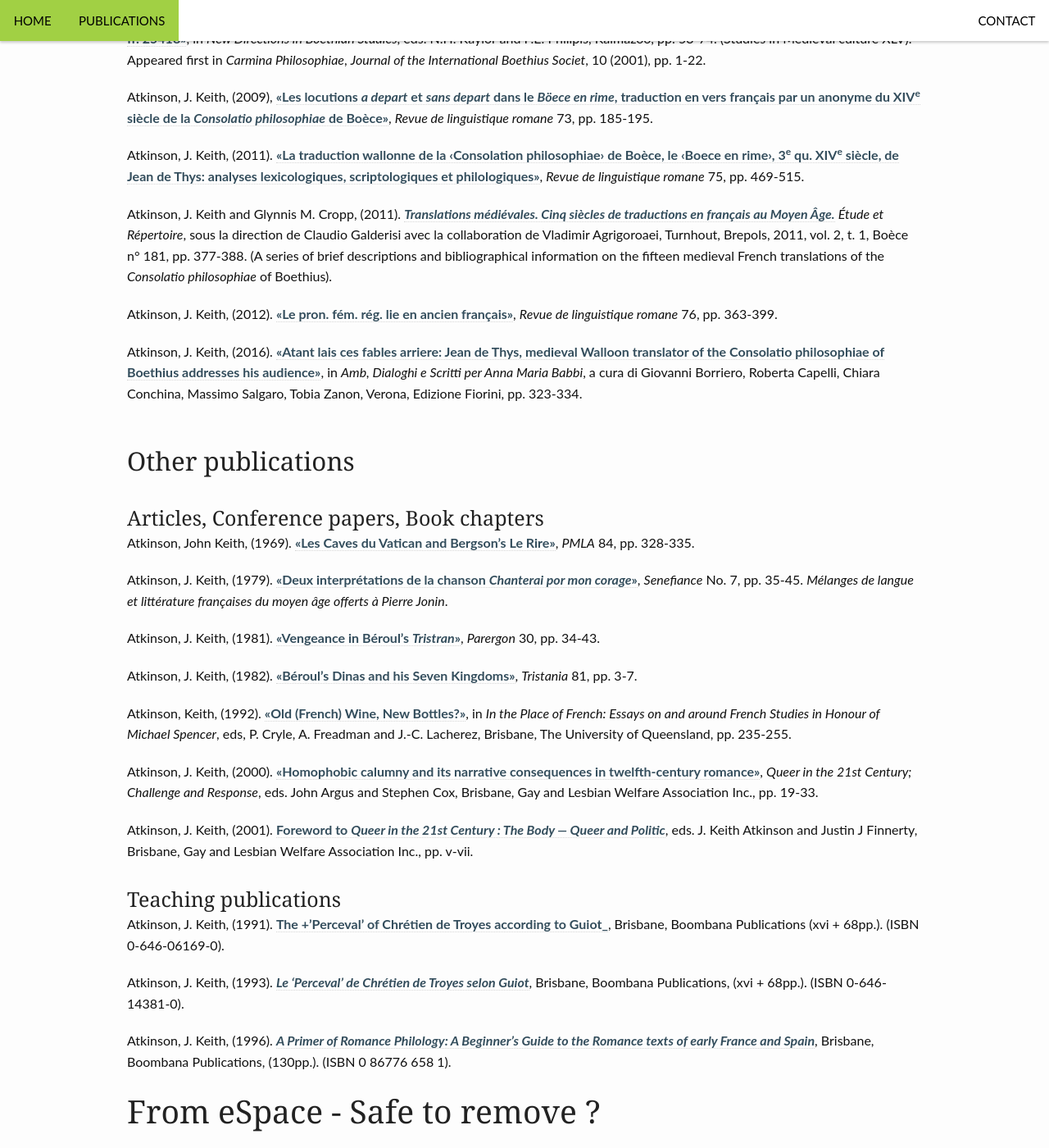
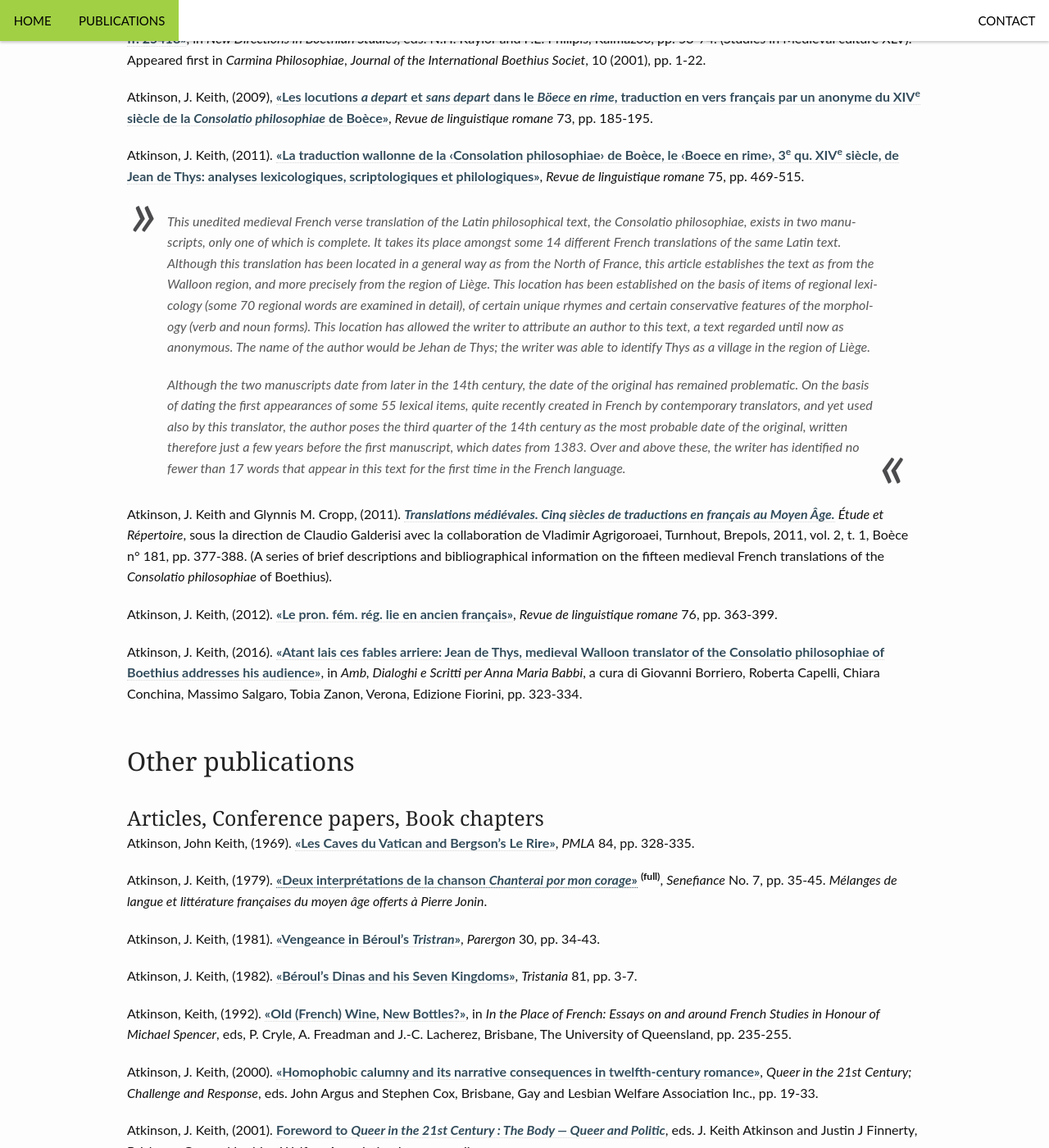
Before and after one commit to nowucca/johnkeithatkinson, a Jekyll site: the page built from pages/publications.md, in a window 1280 px wide and 1400 px high, scrolled down 3215 px. Shown: the whole window at 82% size. Built offline with Jekyll 4.4.1, drawn with Linux system fonts in a browser that asks for light colours; some of the changed text lies outside the part shown.

Commit message:
links to online sources other than espace added

```diff
--- a/pages/publications.md
+++ b/pages/publications.md
@@ -79,8 +79,8 @@
 Australian National University, Canberra, April, 1978.)
 
 Atkinson, J. Keith, (1981).
-[«Le dialecte du Boèce de Troyes 898; à propos d'une édition récente»](),
-Romania 102, pp. 250-259.
+[«Le dialecte du Boèce de Troyes 898; à propos d'une édition récente»](http://bit.ly/2ye5bWH){:target="_blank"}&nbsp;<sup>**(full)**</sup>,
+_Romania_ 102, pp. 250-259.
 
 Atkinson, J. Keith, (1984).
 [«Les Travaux d'Hercule moralisés au XIVe siècle»](),
@@ -89,7 +89,7 @@
 (Annales de la Faculté des Lettres et Sciences Humaines de Nice).
 
 Atkinson, J. Keith, et Glynnis M. Cropp, (1985).
-[«Trois traductions de la Consolatio philosophiae de Boèce»](),
+[«Trois traductions de la Consolatio philosophiae de Boèce»](http://bit.ly/2kbjBkj){:target="_blank"}&nbsp;<sup>**(full)**</sup>,
 _Romania_ 106, pp. 198-232.
 
 Atkinson, J. Keith, (1987).
@@ -98,7 +98,7 @@
 
 
 Atherton, B. et J. K. Atkinson, (1992).
-[«Les manuscrits du _Roman de Fortune et Félicité_»](),
+[«Les manuscrits du _Roman de Fortune et Félicité_»](http://bit.ly/2xNb9MP){:target="_blank"}&nbsp;<sup>**(full)**</sup>,
 _Revue d'Histoire des Textes_ 22, pp. 169-251.
 Pages 172-224 are totally my responsibility; the introduction and
 actual 'Classement des manuscrits' was written by Béatrice Atherton,
@@ -114,7 +114,7 @@
 _Parergon_ 13 (2), pp. 1-20.
 
 Atkinson, J. Keith, (1998).
-[«The French and Italian translations of Boethius’ _Consolatio philosophiae_ by Bonaventura da Demena»](),
+[«The French and Italian translations of Boethius’ _Consolatio philosophiae_ by Bonaventura da Demena»](http://bit.ly/2xFMqLj){:target="_blank"}&nbsp;<sup>**(full)**</sup>,
 _Carmina Philosophiae, Journal of the International Boethius Society_ 7, pp. 67-80.
 
 Atkinson, J. Keith, (1999).
@@ -159,6 +159,30 @@
 [«La traduction wallonne de la ‹Consolation philosophiae› de Boèce, le ‹Boece en rime›, 3<sup>e</sup> qu. XIV<sup>e</sup> siècle, de Jean de Thys: analyses lexicologiques, scriptologiques et philologiques»](),
 _Revue de linguistique romane_ 75, pp. 469-515.
 
+> This unedited medieval French verse translation of the Latin philosophical
+> text, the _Consolatio philosophiae_, exists in two manuscripts, only one of
+> which is complete. It takes its place amongst some 14 different French
+> translations of the same Latin text. Although this translation has been located
+> in a general way as from the North of France, this article establishes the
+> text as from the Walloon region, and more precisely from the region of Liège.
+> This location has been established on the basis of items of regional lexicology
+> (some 70 regional words are examined in detail), of certain unique rhymes and
+> certain conservative features of the morphology (verb and noun forms).
+> This location has allowed the writer to attribute an author to this text,
+> a text regarded until now as anonymous. The name of the author would be
+> Jehan de Thys; the writer was able to identify Thys as a village in the region
+> of Liège.
+>
+> Although the two manuscripts date from later in the 14th century, the date
+>  of the original has remained problematic. On the basis of dating the first
+>  appearances of some 55 lexical items, quite recently created in French by
+>  contemporary translators, and yet used also by this translator, the author
+>  poses the third quarter of the 14th century as the most probable date of
+>  the original, written therefore just a few years before the first manuscript,
+>  which dates from 1383. Over and above these, the writer has identified no
+>  fewer than 17 words that appear in this text for the first time in the French
+>  language.
+
 Atkinson, J. Keith and Glynnis M. Cropp, (2011).
 [_Translations médiévales. Cinq siècles de traductions en français au Moyen Âge._]()
 _Étude et Répertoire_, sous la direction de Claudio Galderisi avec la collaboration de Vladimir Agrigoroaei, Turnhout, Brepols, 2011,
@@ -184,7 +208,7 @@
 _PMLA_ 84, pp. 328-335.
 
 Atkinson, J. Keith, (1979).
-[«Deux interprétations de la chanson _Chanterai por mon corage_»](),
+[«Deux interprétations de la chanson _Chanterai por mon corage_»](http://bit.ly/2xN4mm4){:target="_blank"}&nbsp;<sup>**(full)**</sup>,
 _Senefiance_ No. 7, pp. 35-45.
 _Mélanges de langue et littérature françaises du moyen âge offerts à Pierre Jonin_.
 
```
Also changed, not shown: other parts of pages/publications.md (+1 -1 lines).
